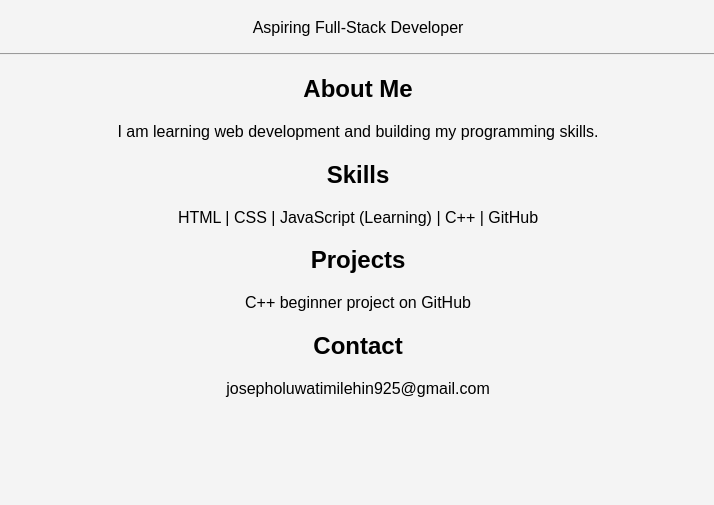
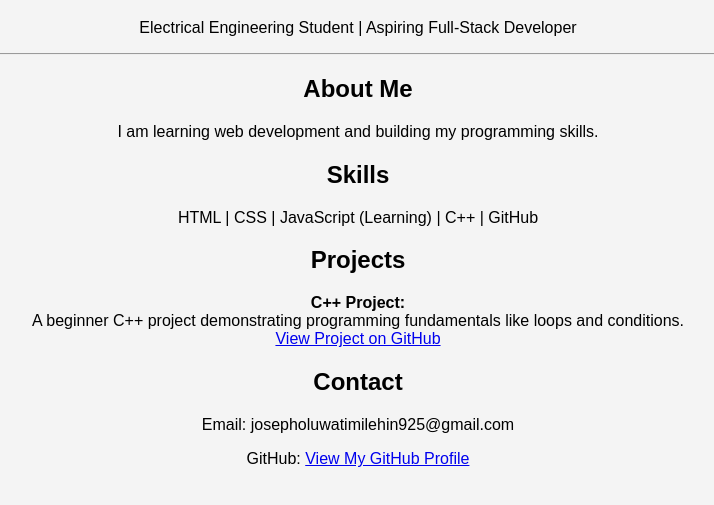
Before and after one commit to josepholuwatimilehin925-coder/portfolio, a plain HTML site: page index.html in a window 1280 px wide. Shown: the part 89-594 px from the top of the page, without its empty margins (282-996 px from the left). Drawn offline with Linux system fonts and the light colour scheme.

Commit message:
Update index.html

```diff
--- a/index.html
+++ b/index.html
@@ -6,22 +6,32 @@
 
 <body style="font-family:Arial; text-align:center; background:#f4f4f4; padding:20px;">
 
-    <h1>Joseph Beyioku</h1>
-    <p>Aspiring Full-Stack Developer</p>
-
-    <hr>
-
+<h1>Joseph Beyioku</h1>
+<p>Electrical Engineering Student | Aspiring Full-Stack Developer</p>
+<hr>
     <h2>About Me</h2>
     <p>I am learning web development and building my programming skills.</p>
 
     <h2>Skills</h2>
     <p>HTML | CSS | JavaScript (Learning) | C++ | GitHub</p>
 
-    <h2>Projects</h2>
-    <p>C++ beginner project on GitHub</p>
+  <h2>Projects</h2>
 
-    <h2>Contact</h2>
-    <p>josepholuwatimilehin925@gmail.com</p>
+<p>
+    <b>C++ Project:</b><br>
+    A beginner C++ project demonstrating programming fundamentals like loops and conditions.<br>
+    <a href="https://github.com/josepholuwatimilehin925-coder/cpp-project" target="_blank">
+        View Project on GitHub
+    </a>
+</p>
+   <h2>Contact</h2>
+<p>Email: josepholuwatimilehin925@gmail.com</p>
 
+<p>
+GitHub:
+<a href="https://github.com/josepholuwatimilehin925-coder" target="_blank">
+    View My GitHub Profile
+</a>
+</p>
 </body>
 </html>
```
